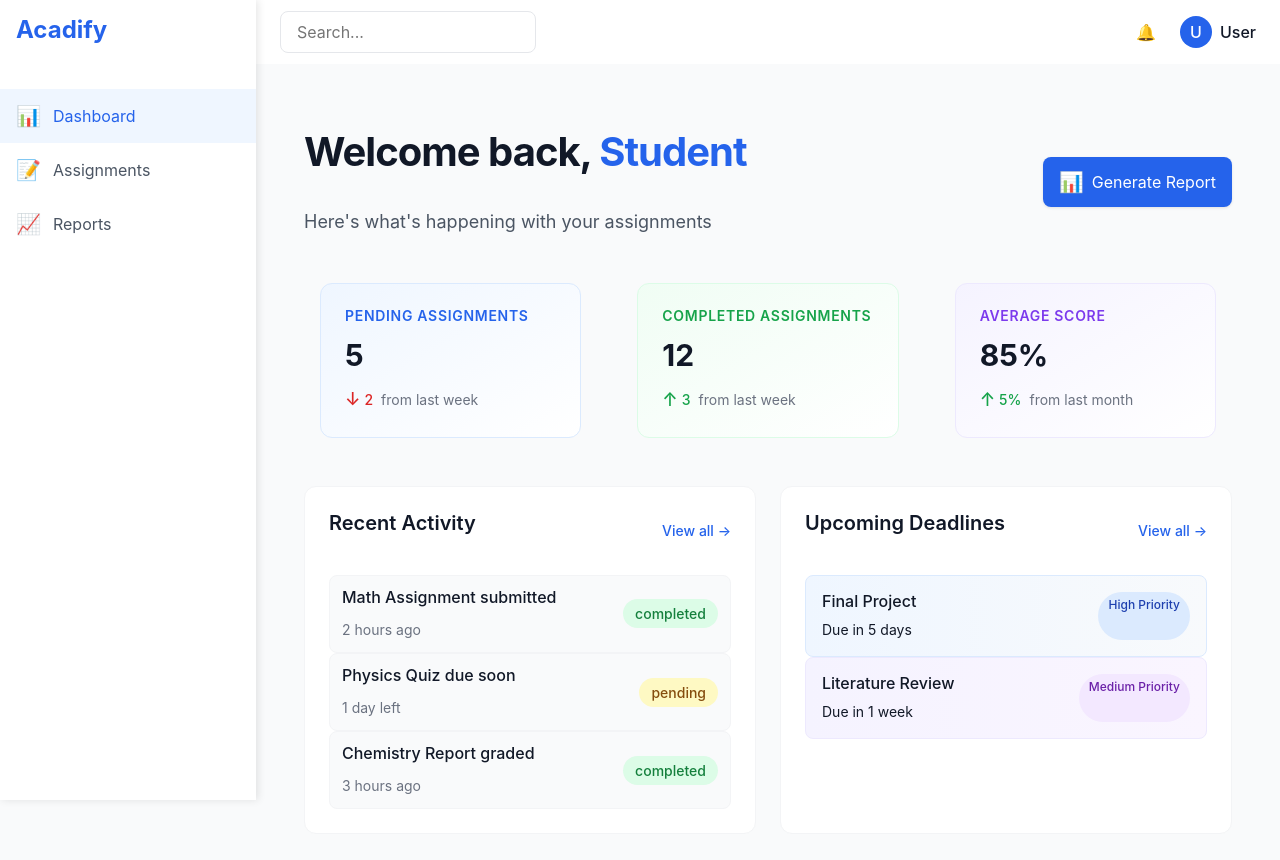
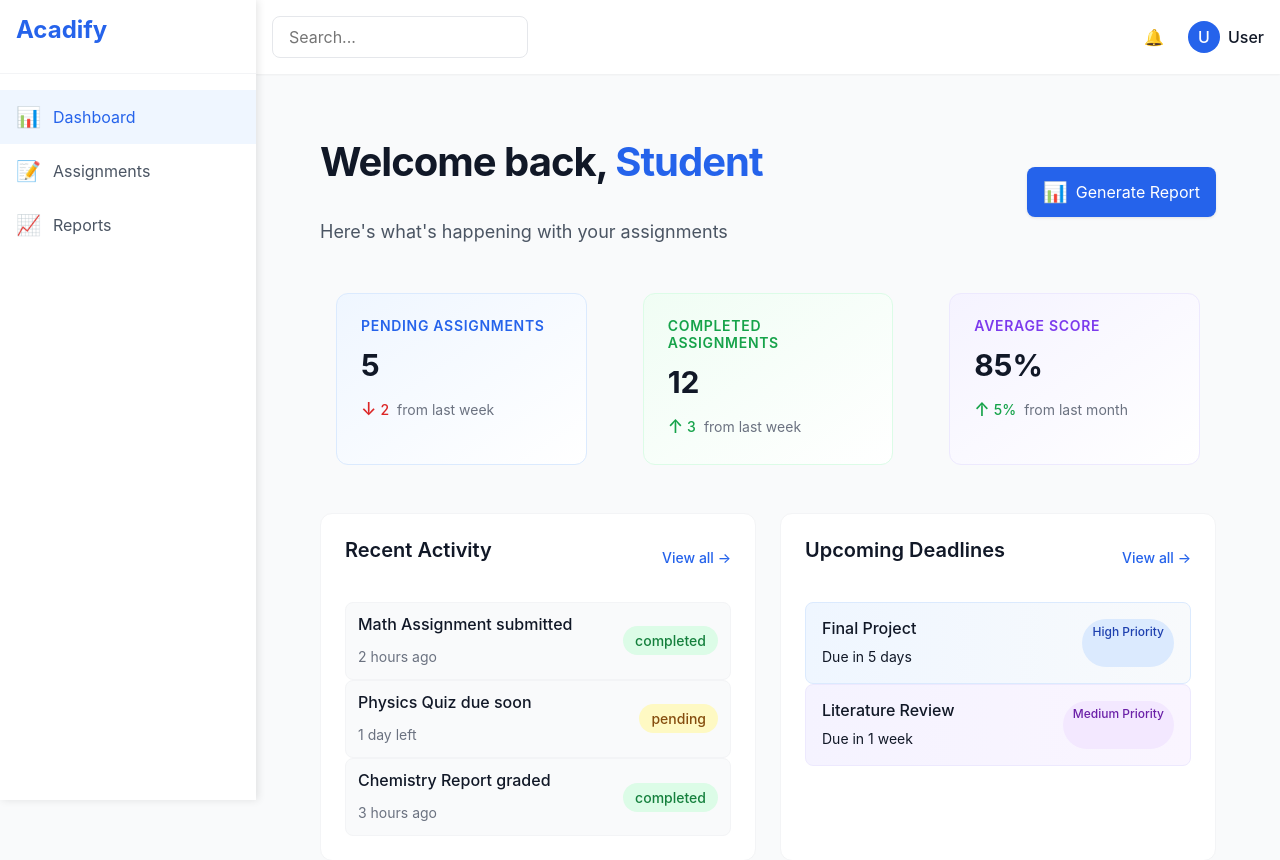
Before and after one commit to Prasadmali1311/Acadify, a React (Vite) app: page / in a window 1280 px wide. Shown: the top 860 px of the page. Built offline with nearby package versions, Linux system fonts and the light colour scheme.

Commit message:
Fix: fixed search box and logo hiding above menue button. Feat: Menue Button moves with sidebar

```diff
--- a/index.html
+++ b/index.html
@@ -2,8 +2,8 @@
 <html lang="en">
   <head>
     <meta charset="UTF-8" />
+    <meta name="viewport" content="width=device-width, initial-scale=1.0, maximum-scale=1.0, user-scalable=no" />
     <link rel="icon" type="image/svg+xml" href="/vite.svg" />
-    <meta name="viewport" content="width=device-width, initial-scale=1.0" />
     <title>Acadify</title>
   </head>
   <body>
--- a/src/components/Header.css
+++ b/src/components/Header.css
@@ -1,18 +1,28 @@
 .header {
   background-color: white;
   box-shadow: 0 1px 2px rgba(0, 0, 0, 0.05);
-  height: 4rem;
+  padding: 1rem;
   display: flex;
   align-items: center;
-  padding: 0 1.5rem;
+  position: sticky;
+  top: 0;
+  z-index: 30;
 }
 
 .search-container {
   flex: 1;
+  margin-left: 3.5rem; /* Space for menu button */
+}
+
+@media (min-width: 768px) {
+  .search-container {
+    margin-left: 0;
+  }
 }
 
 .search-input {
-  width: 16rem;
+  width: 100%;
+  max-width: 16rem;
   padding: 0.5rem 1rem;
   border-radius: 0.5rem;
   border: 1px solid #e5e7eb;
@@ -62,4 +72,11 @@
 .username {
   font-weight: 500;
   color: #111827;
+  display: none;
 }
+
+@media (min-width: 640px) {
+  .username {
+    display: block;
+  }
+}
--- a/src/components/Layout.css
+++ b/src/components/Layout.css
@@ -1,27 +1,53 @@
 .layout {
   display: flex;
   min-height: 100vh;
+  position: relative;
+  overflow-x: hidden;
 }
 
 .main-container {
   flex: 1;
-  margin-left: 16rem; /* Same as sidebar width */
   display: flex;
   flex-direction: column;
   min-height: 100vh;
+  width: 100%;
+}
+
+/* Desktop styles */
+@media (min-width: 768px) {
+  .main-container {
+    margin-left: 16rem; /* Same as sidebar width */
+  }
 }
 
 .main-content {
   flex: 1;
-  padding: 2rem;
+  padding: 1rem;
   background-color: #f9fafb;
   overflow-y: auto;
+  overflow-x: hidden;
+  width: 100%;
+}
+
+@media (min-width: 768px) {
+  .main-content {
+    padding: 2rem;
+  }
 }
 
 .content-container {
   max-width: 1280px;
   margin: 0 auto;
   width: 100%;
+  padding: 0 1rem;
+  box-sizing: border-box;
+}
+
+/* Responsive adjustments */
+@media (max-width: 767px) {
+  .content-container {
+    padding: 0 0.5rem;
+  }
 }
 
 /* Common utility classes */
@@ -74,6 +100,8 @@
   box-shadow: 0 1px 3px rgba(0, 0, 0, 0.1);
   border: 1px solid #f3f4f6;
   transition: all 0.2s;
+  width: 100%;
+  box-sizing: border-box;
 }
 
 .card:hover {
--- a/src/components/Sidebar.css
+++ b/src/components/Sidebar.css
@@ -1,12 +1,26 @@
 .sidebar {
-  width: 16rem;
   background-color: white;
   box-shadow: 2px 0 8px rgba(0, 0, 0, 0.1);
+  height: 100vh;
+  overflow-y: auto;
   position: fixed;
   top: 0;
+  left: -16rem; /* Hidden by default on mobile */
+  width: 16rem;
+  transition: left 0.3s ease;
+  z-index: 50;
+}
+
+/* Show sidebar on desktop */
+@media (min-width: 768px) {
+  .sidebar {
+    left: 0;
+  }
+}
+
+/* When sidebar is active on mobile */
+.sidebar.active {
   left: 0;
-  height: 100vh;
-  overflow-y: auto;
 }
 
 .logo-container {
@@ -14,13 +28,48 @@
   position: sticky;
   top: 0;
   background-color: white;
-  z-index: 10;
+  z-index: 55;
+  display: flex;
+  align-items: center;
+  justify-content: space-between;
+  border-bottom: 1px solid #f3f4f6;
 }
 
 .logo {
   font-size: 1.5rem;
   font-weight: 700;
   color: #2563eb;
+}
+
+/* Mobile menu button */
+.menu-button {
+  position: fixed;
+  top: 1rem;
+  left: 1rem;
+  z-index: 60;
+  background-color: white;
+  border-radius: 0.375rem;
+  padding: 0.5rem;
+  box-shadow: 0 1px 3px rgba(0, 0, 0, 0.1);
+  cursor: pointer;
+  font-size: 1.25rem;
+  width: 2.5rem;
+  height: 2.5rem;
+  display: flex;
+  align-items: center;
+  justify-content: center;
+  transition: left 0.3s ease;
+}
+
+/* Move menu button with sidebar when active */
+.menu-button.active {
+  left: 17rem;
+}
+
+@media (min-width: 768px) {
+  .menu-button {
+    display: none;
+  }
 }
 
 .nav-menu {
@@ -50,3 +99,21 @@
   margin-right: 0.75rem;
   font-size: 1.25rem;
 }
+
+/* Overlay for mobile */
+.sidebar-overlay {
+  display: none;
+  position: fixed;
+  top: 0;
+  left: 0;
+  right: 0;
+  bottom: 0;
+  background-color: rgba(0, 0, 0, 0.5);
+  z-index: 40;
+}
+
+@media (max-width: 767px) {
+  .sidebar-overlay.active {
+    display: block;
+  }
+}
--- a/src/components/Sidebar.jsx
+++ b/src/components/Sidebar.jsx
@@ -1,15 +1,35 @@
+import { useState } from 'react';
 import { NavLink } from 'react-router-dom';
 import './Sidebar.css';
 
 const Sidebar = () => {
+  const [isOpen, setIsOpen] = useState(false);
+
   const navItems = [
     { path: '/', label: 'Dashboard', icon: '📊' },
     { path: '/assignments', label: 'Assignments', icon: '📝' },
     { path: '/reports', label: 'Reports', icon: '📈' },
   ];
 
+  const toggleSidebar = () => {
+    setIsOpen(!isOpen);
+  };
+
   return (
-    <div className="sidebar">
+    <>
+      {/* Mobile menu button */}
+      <button className={`menu-button ${isOpen ? 'active' : ''}`} onClick={toggleSidebar}>
+        {isOpen ? '✕' : '☰'}
+      </button>
+
+      {/* Sidebar overlay */}
+      <div
+        className={`sidebar-overlay ${isOpen ? 'active' : ''}`}
+        onClick={() => setIsOpen(false)}
+      />
+
+      {/* Sidebar */}
+      <div className={`sidebar ${isOpen ? 'active' : ''}`}>
         <div className="logo-container">
           <h1 className="logo">Acadify</h1>
         </div>
@@ -21,6 +41,7 @@ const Sidebar = () => {
               className={({ isActive }) =>
                 `nav-link ${isActive ? 'active' : ''}`
               }
+              onClick={() => setIsOpen(false)}
             >
               <span className="nav-icon">{item.icon}</span>
               {item.label}
@@ -28,6 +49,7 @@ const Sidebar = () => {
           ))}
         </nav>
       </div>
+    </>
   );
 };
 
```
Lines whose indentation alone changed are shown as unchanged.
